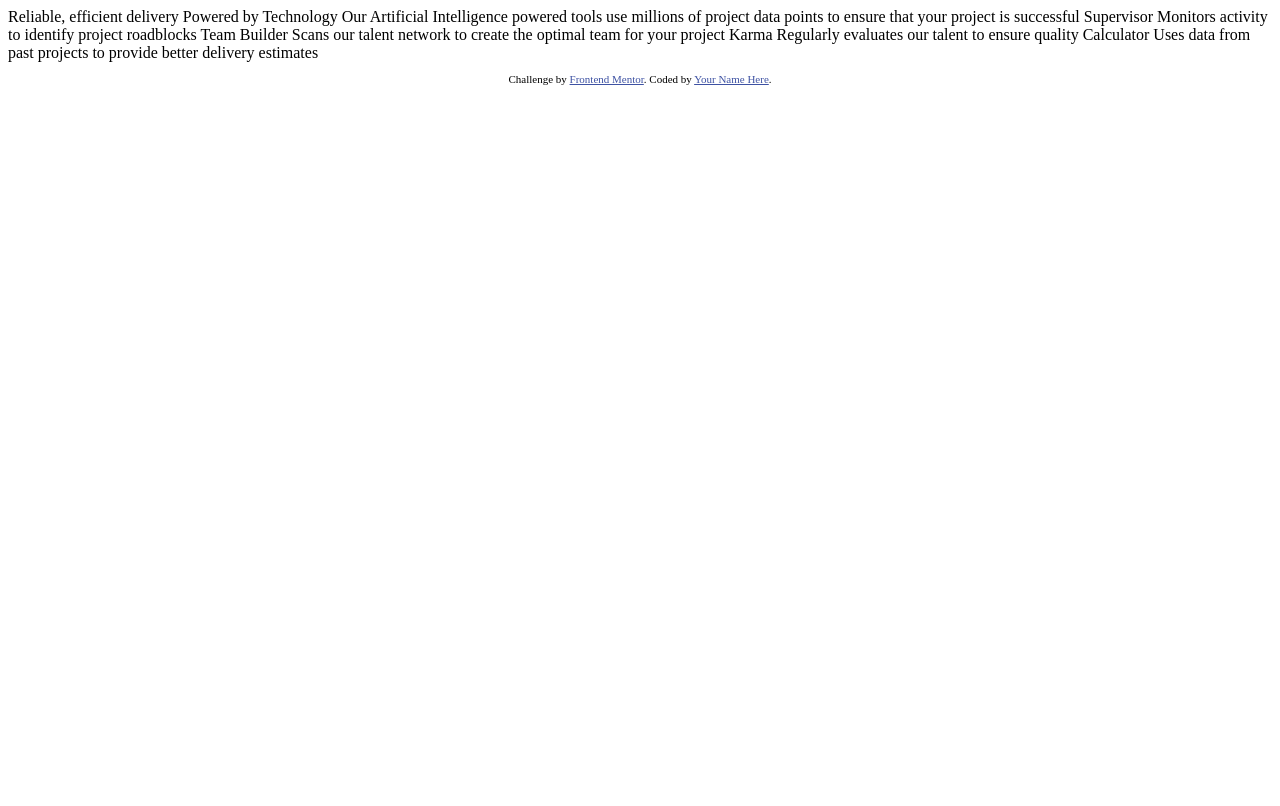
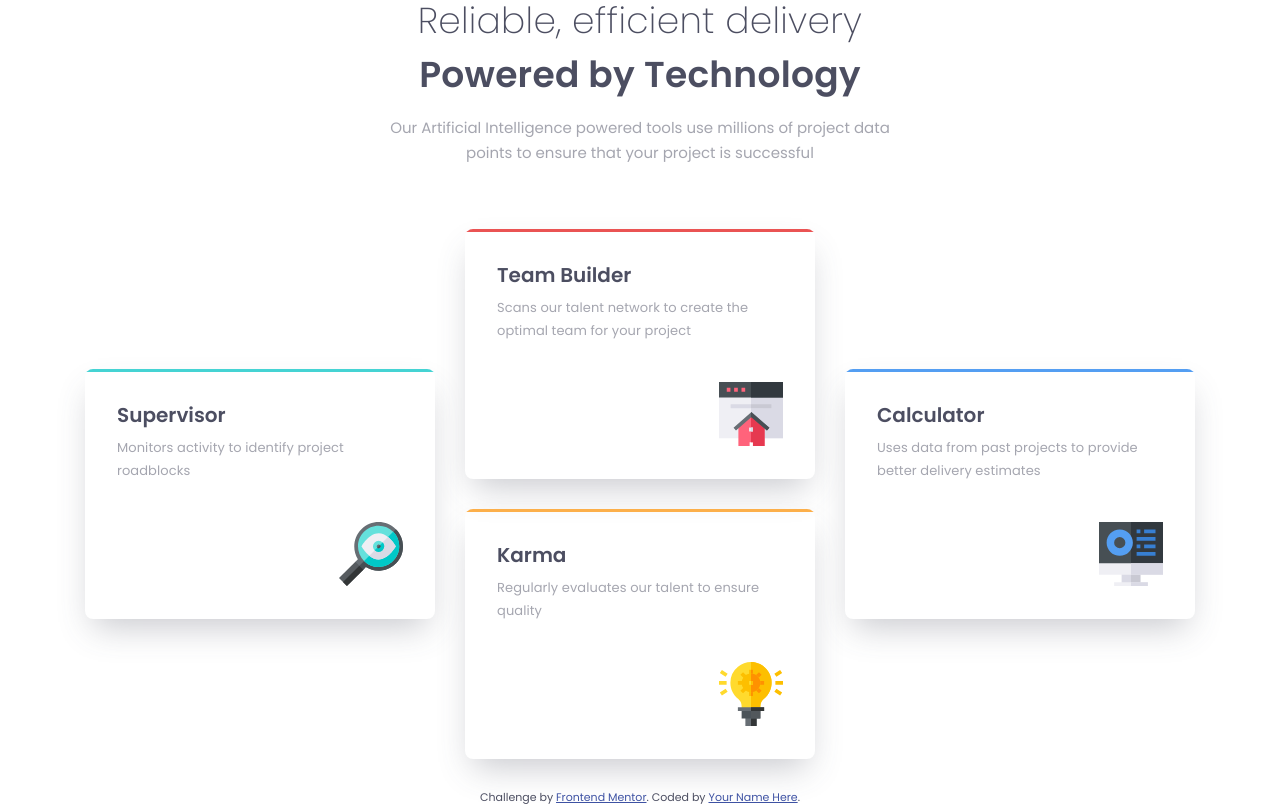
Before and after one commit to Chanawin-kmpn/four-card-festure-section, a plain HTML site: page index.html in a window 1280 px wide. Drawn offline with Linux system fonts and the light colour scheme.

Commit message:
Update index and style
Complete a challenge adding

```diff
--- a/index.html
+++ b/index.html
@@ -1,39 +1,117 @@
 <!DOCTYPE html>
 <html lang="en">
+
 <head>
   <meta charset="UTF-8">
-  <meta name="viewport" content="width=device-width, initial-scale=1.0"> <!-- displays site properly based on user's device -->
+  <meta name="viewport" content="width=device-width, initial-scale=1.0">
+  <!-- displays site properly based on user's device -->
 
   <link rel="icon" type="image/png" sizes="32x32" href="./images/favicon-32x32.png">
+  <link rel="preconnect" href="https://fonts.googleapis.com">
+  <link rel="preconnect" href="https://fonts.gstatic.com" crossorigin>
+  <link href="https://fonts.googleapis.com/css2?family=Poppins:wght@200;400;600&display=swap" rel="stylesheet">
+
+  <link rel="stylesheet" href="style.css">
 
   <title>Frontend Mentor | Four card feature section</title>
 
   <!-- Feel free to remove these styles or customise in your own stylesheet 👍 -->
   <style>
-    .attribution { font-size: 11px; text-align: center; }
-    .attribution a { color: hsl(228, 45%, 44%); }
+    footer {
+      margin-bottom: auto;
+    }
+    .attribution {
+      font-size: 11px;
+      text-align: center;
+    }
+
+    .attribution a {
+      color: hsl(228, 45%, 44%);
+    }
   </style>
 </head>
+
 <body>
 
+  <main>
+    <div class="wrapper">
+
+      <div class="header-title">
+        <h1 class="title">
           Reliable, efficient delivery
-  Powered by Technology
-
+          <span>Powered by Technology</span>
+        </h1>
+        <p class="description">
           Our Artificial Intelligence powered tools use millions of project data points
           to ensure that your project is successful
+        </p>
+      </div>
 
+      <div class="card-section">
+
+        <div class="card-box">
+          <div class="card supervisor">
+            <div class="card-info">
+              <h2 class="card-title">
                 Supervisor
+              </h2>
+              <p class="card-description">
                 Monitors activity to identify project roadblocks
+              </p>
+            </div>
 
+            <img src="images/icon-supervisor.svg" alt="Supervisor icon" class="card-icon">
+          </div>
+        </div>
+
+        <div class="card-box">
+          <div class="card team-builder">
+            <div class="card-info">
+              <h2 class="card-title">
                 Team Builder
+              </h2>
+              <p class="card-description">
                 Scans our talent network to create the optimal team for your project
+              </p>
+            </div>
 
+            <img src="images/icon-team-builder.svg" alt="Team Builder icon" class="card-icon">
+          </div>
+        </div>
+
+        <div class="card-box">
+          <div class="card karma">
+            <div class="card-info">
+              <h2 class="card-title">
                 Karma
+              </h2>
+              <p class="card-description">
                 Regularly evaluates our talent to ensure quality
+              </p>
+            </div>
 
+            <img src="images/icon-karma.svg" alt="Karma icon" class="card-icon">
+          </div>
+        </div>
+
+        <div class="card-box">
+          <div class="card calculator">
+            <div class="card-info">
+              <h2 class="card-title">
                 Calculator
+              </h2>
+              <p class="card-description">
                 Uses data from past projects to provide better delivery estimates
+              </p>
+            </div>
+            <img src="images/icon-calculator.svg" alt="Calculator icon" class="card-icon">
+          </div>
+        </div>
 
+
+      </div>
+    </div>
+  </main>
 
   <footer>
     <p class="attribution">
@@ -42,4 +120,5 @@
     </p>
   </footer>
 </body>
+
 </html>
--- /dev/null
+++ b/style.css
@@ -0,0 +1,217 @@
+:root {
+    --clr-accent-1: hsl(180, 62%, 55%);
+    --clr-accent-2: hsl(0, 78%, 62%);
+    --clr-accent-3: hsl(34, 97%, 64%);
+    --clr-accent-4: hsl(212, 86%, 64%);
+
+    --clr-neutral-hsl-100: 0, 0%, 98%;
+    --clr-neutral-hsl-400: 229, 6%, 66%;
+    --clr-neutral-hsl-700: 234, 12%, 34%;
+
+    --clr-neutral-100: hsl(0, 0%, 98%);
+    --clr-neutral-400: hsl(229, 6%, 66%);
+    --clr-neutral-700: hsl(234, 12%, 34%);
+
+    --font-family-default: 'Poppins', sans-serif;
+
+    --fs-300: 0.813rem;
+    --fs-400: 0.938rem;
+    --fs-500: 1.25rem;
+    --fs-600: 1.5rem;
+    --fs-700: 2.25rem;
+
+    --fw-extralight: 200;
+    --fw-regular: 400;
+    --fw-semibold: 600;
+}
+
+html,
+body {
+    height: 100%;
+    box-sizing: border-box;
+}
+
+*,
+*::after,
+*::before {
+    box-sizing: inherit;
+}
+
+* {
+    margin: 0;
+    font: inherit;
+}
+
+img,
+svg {
+    display: block;
+    max-width: 100%;
+}
+
+body {
+    display: grid;
+    font-family: var(--font-family-default);
+    font-size: var(--fs-400);
+    font-weight: var(--fw-regular);
+    color: var(--clr-neutral-700);
+}
+
+main {
+    height: 100%;
+}
+
+.wrapper {
+    display: grid;
+    gap: 4.75rem;
+    max-width: 69.375rem;
+    padding: 5.313rem 2rem;
+}
+
+.header-title {
+    display: grid;
+    gap: 1rem;
+    text-align: center;
+    max-width: 33.75rem;
+    justify-self: center;
+}
+
+.title {
+    font-size: var(--fs-600);
+    font-weight: var(--fw-extralight);
+    letter-spacing: 0.016rem;
+}
+
+.title span {
+    font-weight: var(--fw-semibold);
+}
+
+.description {
+    color: var(--clr-neutral-700);
+    opacity: 0.5;
+    line-height: 25px;
+}
+
+.card-section {
+    display: grid;
+    gap: 1.563rem;
+}
+
+.card-box {
+    overflow: hidden;
+    border-radius: 0.5rem;
+    box-shadow: 0 1rem 2rem -0.5rem hsl(var(--clr-neutral-hsl-700), .3);
+}
+
+.card {
+    display: grid;
+    gap: 2.063rem;
+    padding: 1.488rem 1.75rem 1.75rem;
+    overflow: hidden;
+    border-top: 3.55px solid;
+}
+
+
+.card img {
+    width: 57px;
+    height: 57px;
+    margin-left: auto;
+}
+
+.card-info {
+    display: grid;
+    gap: 0.063rem;
+}
+
+.card-title {
+    font-size: var(--fs-500);
+    font-weight: var(--fw-semibold);
+}
+
+.card-description {
+    font-size: var(--fs-300);
+    color: var(--clr-neutral-700);
+    opacity: 0.5;
+    letter-spacing: 0.09px;
+    line-height: 1.438rem;
+}
+
+.supervisor {
+    border-color: var(--clr-accent-1);
+}
+
+.team-builder {
+    border-color: var(--clr-accent-2);
+}
+
+.karma {
+    border-color: var(--clr-accent-3);
+}
+
+.calculator {
+    border-color: var(--clr-accent-4);
+}
+
+@media (min-width: 750px) {
+    body {
+        display: grid;
+        place-content: center;
+        height: 100%;
+    }
+
+    .wrapper {
+        padding: 0;
+        gap: 4rem;
+    }
+
+    .header-title {
+        gap: 0.813rem;
+    }
+
+    .title {
+        font-size: var(--fs-700);
+        letter-spacing: 0.016rem;
+        line-height: 54px
+    }
+
+    .card-section {
+        grid-template-columns: 1fr 1fr 1fr;
+        grid-template-rows: repeat(4, 140px);
+        gap: 0 1.875rem;
+    }
+
+    .card {
+        padding: 2rem;
+        gap: 2.5rem;
+    }
+
+    .card img {
+        width: 64px;
+        height: 64px;
+    }
+
+    .card-info {
+        gap: 0.375rem;
+    }
+
+    .card-title {
+        margin-top: -4px;
+    }
+
+    .card-box {
+        max-height: 250px;
+    }
+
+    .card-box:nth-child(1) {
+        grid-row: 2 / 4;
+    }
+    .card-box:nth-child(2) {
+        grid-row: 1 / 3;
+    }
+    .card-box:nth-child(3) {
+        grid-row: 3 / 5;
+
+    }
+    .card-box:nth-child(4) {
+        grid-row: 2 / 4;
+    }
+}
```
Also changed, not shown: 1 other file. Lines whose indentation alone changed are shown as unchanged.
